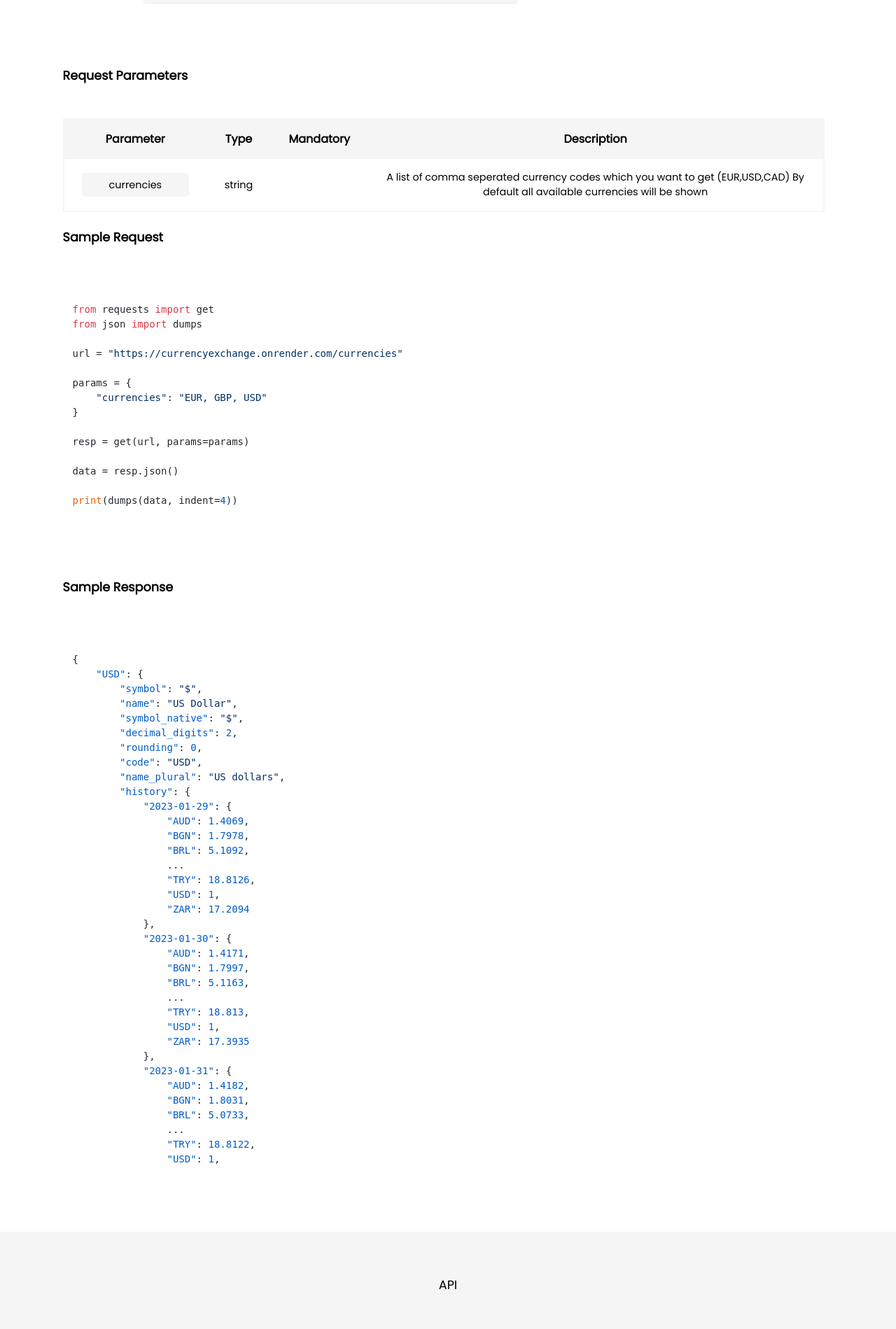
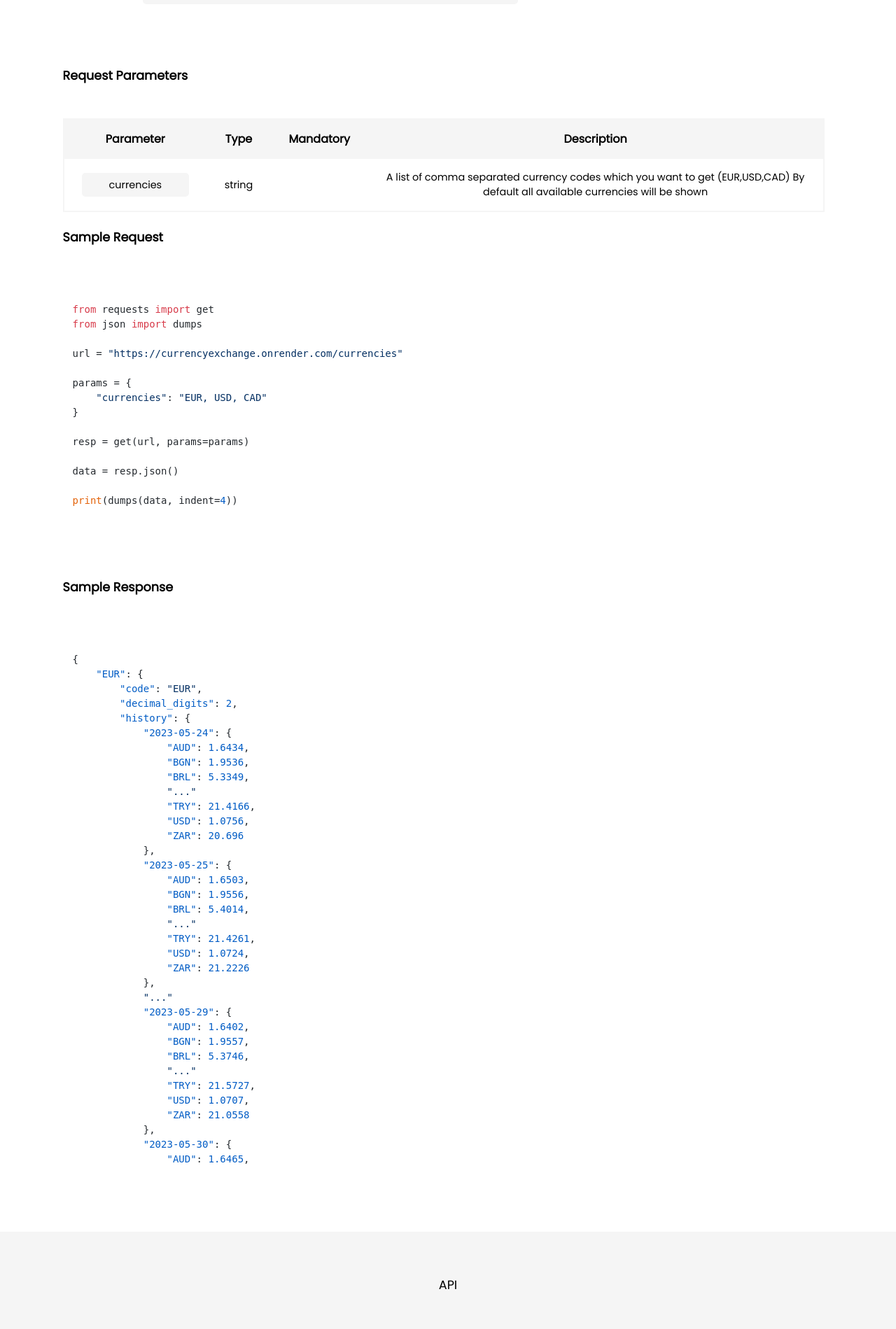
Before and after one commit to RichardSouzza/CurrencyExchange, a Flask app: page /api in a window 1280 px wide. Shown: the part 678-2577 px from the top of the page at 70% size. Run offline with Flask 3, Linux system fonts and the light colour scheme.

Commit message:
Change content
Changes:
- On line 33: Fix typo
- On line 50: Change request example parameters to match parameter table
- On line 65: Update sample endpoint response

```diff
--- a/currencyexchange/templates/api.html
+++ b/currencyexchange/templates/api.html
@@ -30,7 +30,7 @@
           <td>string</td>
           <td></td>
           <td>
-            A list of comma seperated currency
+            A list of comma separated currency
             codes which you want to get (EUR,USD,CAD)
             By default all available currencies will be shown
           </td>
@@ -47,7 +47,7 @@ from json import dumps
 url = "https://currencyexchange.onrender.com/currencies"
 
 params = {
-    "currencies": "EUR, GBP, USD"
+    "currencies": "EUR, USD, CAD"
 }
 
 resp = get(url, params=params)
@@ -62,79 +62,53 @@ print(dumps(data, indent=4))
     <pre>
       <code class="language-json">
 {
-    "USD": {
-        "symbol": "$",
-        "name": "US Dollar",
-        "symbol_native": "$",
+    "EUR": {
+        "code": "EUR",
         "decimal_digits": 2,
+        "history": {
+            "2023-05-24": {
+                "AUD": 1.6434,
+                "BGN": 1.9536,
+                "BRL": 5.3349,
+                "..."
+                "TRY": 21.4166,
+                "USD": 1.0756,
+                "ZAR": 20.696
+            },
+            "2023-05-25": {
+                "AUD": 1.6503,
+                "BGN": 1.9556,
+                "BRL": 5.4014,
+                "..."
+                "TRY": 21.4261,
+                "USD": 1.0724,
+                "ZAR": 21.2226
+            },
+            "..."
+            "2023-05-29": {
+                "AUD": 1.6402,
+                "BGN": 1.9557,
+                "BRL": 5.3746,
+                "..."
+                "TRY": 21.5727,
+                "USD": 1.0707,
+                "ZAR": 21.0558
+            },
+            "2023-05-30": {
+                "AUD": 1.6465,
+                "BGN": 1.9556,
+                "BRL": 5.4046,
+                "..."
+                "TRY": 22.1244,
+                "USD": 1.0731,
+                "ZAR": 21.1276
+            }
+        },
+        "name": "Euro",
+        "name_plural": "Euros",
         "rounding": 0,
-        "code": "USD",
-        "name_plural": "US dollars",
-        "history": {
-            "2023-01-29": {
-                "AUD": 1.4069,
-                "BGN": 1.7978,
-                "BRL": 5.1092,
-                ...
-                "TRY": 18.8126,
-                "USD": 1,
-                "ZAR": 17.2094
-            },
-            "2023-01-30": {
-                "AUD": 1.4171,
-                "BGN": 1.7997,
-                "BRL": 5.1163,
-                ...
-                "TRY": 18.813,
-                "USD": 1,
-                "ZAR": 17.3935
-            },
-            "2023-01-31": {
-                "AUD": 1.4182,
-                "BGN": 1.8031,
-                "BRL": 5.0733,
-                ...
-                "TRY": 18.8122,
-                "USD": 1,
-                "ZAR": 17.4168
-            },
-            "2023-02-01": {
-                "AUD": 1.3996,
-                "BGN": 1.795,
-                "BRL": 5.055,
-                ...
-                "TRY": 18.8168,
-                "USD": 1,
-                "ZAR": 17.0325
-            },
-            "2023-02-02": {
-                "AUD": 1.4136,
-                "BGN": 1.7929,
-                "BRL": 5.0507,
-                ...
-                "TRY": 18.8172,
-                "USD": 1,
-                "ZAR": 17.084
-            },
-            "2023-02-03": {
-                "AUD": 1.4443,
-                "BGN": 1.8121,
-                "BRL": 5.1525,
-                ...
-                "TRY": 18.8199,
-                "USD": 1,
-                "ZAR": 17.4675
-            },
-            "2023-02-04": {
-                "AUD": 1.4447,
-                "BGN": 1.8093,
-                "BRL": 5.1518,
-                ...
-                "TRY": 18.8236,
-                "USD": 1,
-                "ZAR": 17.4678
-            }
-        }
+        "symbol": "€",
+        "symbol_native": "€"
     }
 }
         </code>
```
